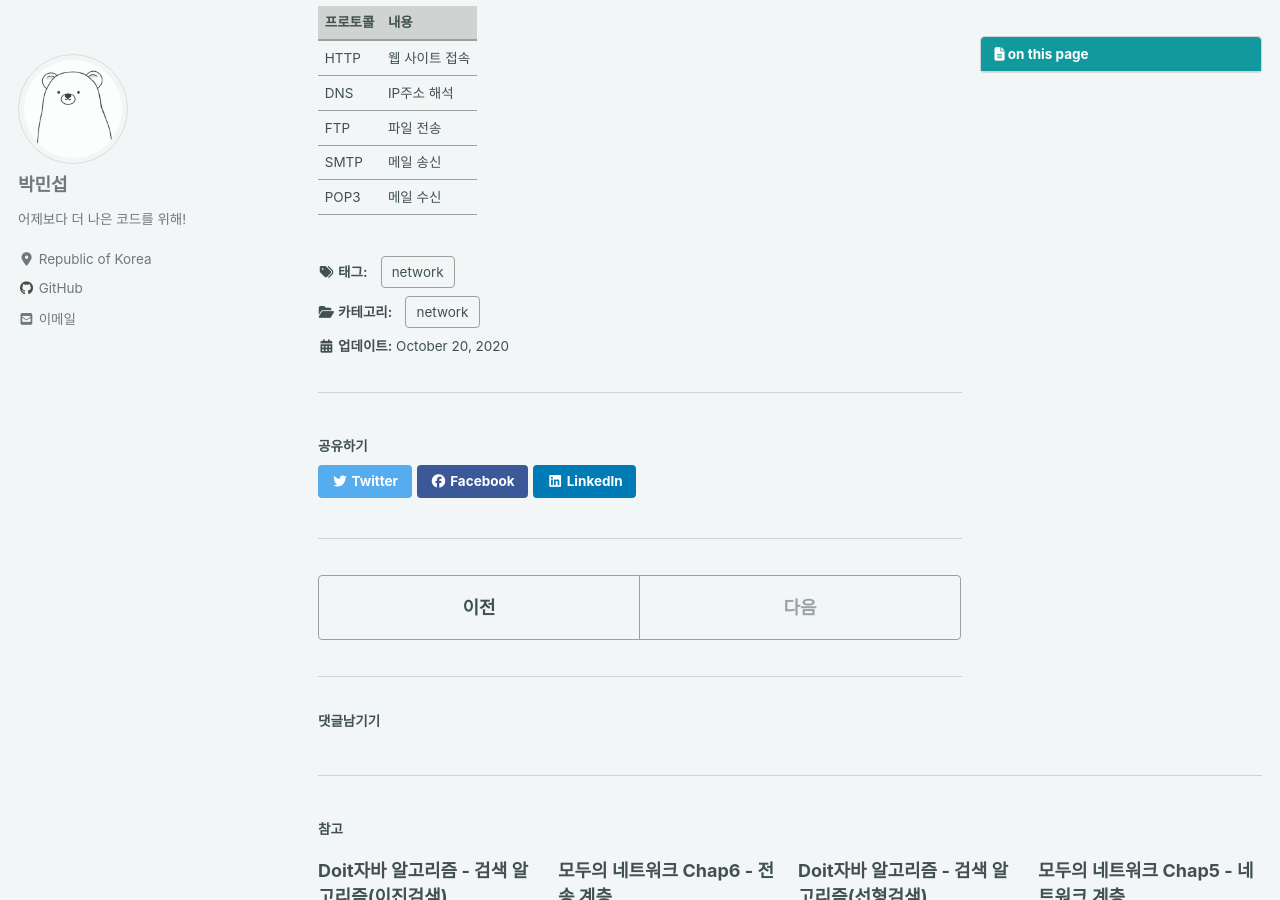
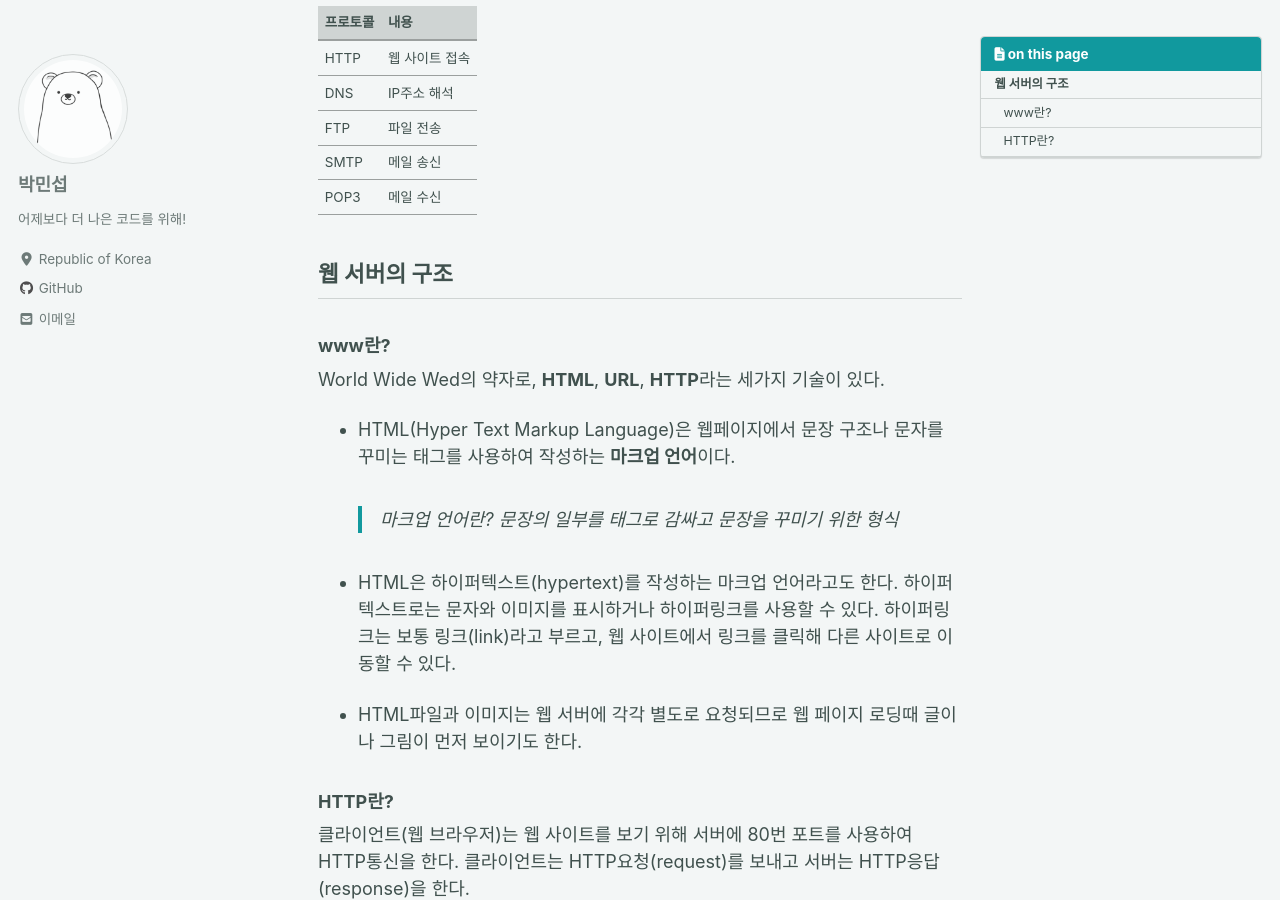
Before and after one commit to parkminseob/parkminseob.github.io, a Jekyll site: the page built from _posts/Network/2020-10-20-Networkchap07.md, in a window 1280 px wide and 900 px high, scrolled down 642 px. Built offline with Jekyll 4.4.1, drawn with Linux system fonts in a browser that asks for light colours; cached includes are drawn as plain includes; nearby versions of some CDN libraries; comment, search, counter and statistics services are not loaded; some of the changed text lies outside the part shown.

Commit message:
Network chap7

```diff
--- a/_posts/Network/2020-10-20-Networkchap07.md
+++ b/_posts/Network/2020-10-20-Networkchap07.md
@@ -31,3 +31,31 @@ tags:
 | FTP      | 파일 전송      |
 | SMTP     | 메일 송신      |
 | POP3     | 메일 수신      |
+
+
+
+## 웹 서버의 구조
+
+### www란?
+
+World Wide Wed의 약자로, **HTML**, **URL**, **HTTP**라는 세가지 기술이 있다.
+
+- HTML(Hyper Text Markup Language)은 웹페이지에서 문장 구조나 문자를 꾸미는 태그를 사용하여 작성하는 **마크업 언어**이다.
+
+  > 마크업 언어란? 문장의 일부를 태그로 감싸고 문장을 꾸미기 위한 형식
+
+- HTML은 하이퍼텍스트(hypertext)를 작성하는 마크업 언어라고도 한다. 하이퍼 텍스트로는 문자와 이미지를 표시하거나 하이퍼링크를 사용할 수 있다. 하이퍼링크는 보통 링크(link)라고 부르고, 웹 사이트에서 링크를 클릭해 다른 사이트로 이동할 수 있다.
+
+- HTML파일과 이미지는 웹 서버에 각각 별도로 요청되므로 웹 페이지 로딩때 글이나 그림이 먼저 보이기도 한다.
+
+
+
+### HTTP란?
+
+클라이언트(웹 브라우저)는 웹 사이트를 보기 위해 서버에 80번 포트를 사용하여 HTTP통신을 한다. 클라이언트는 HTTP요청(request)를 보내고 서버는 HTTP응답(response)을 한다.
+
+클라이언트가 데이터를 요청할 때는 "GET"이라는 요청정보, 파일이름, 버전 등을 서버에 전송한다. 그러면 서버는 응답으로 요청을 정상적으로 처리했다는 "OK"라는 정보를 반환하고 index.html을 클라이언트에게 보낸다.
+
+구 버전의 HTTP에서는 요청을 보낼 때 마다 연결했다 끊는 작업을 반복하여 웹 페이지가 느리게 보였다. HTTP/1.1버전에서는 **keepalive**기능이 추가되어 연결을 한 번 수립하면 데이터 교환을 마칠 때 까지 유지한 뒤 연결을 끊어 빠르게 콘텐츠를 표시할 수 있게 되었다.
+
+HTTP/1.1을 보완하여 HTTP/2에서는 요청을 보낸 순서대로 반환하지 않고 응답해 더 빠르게 콘텐츠를 표시할 수 있게 되었다.
```
